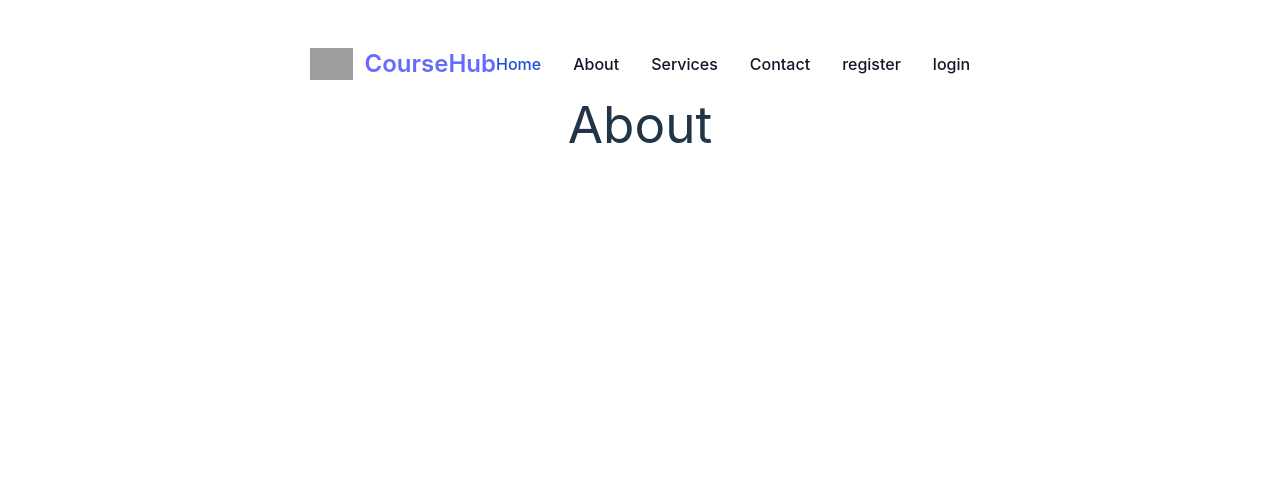
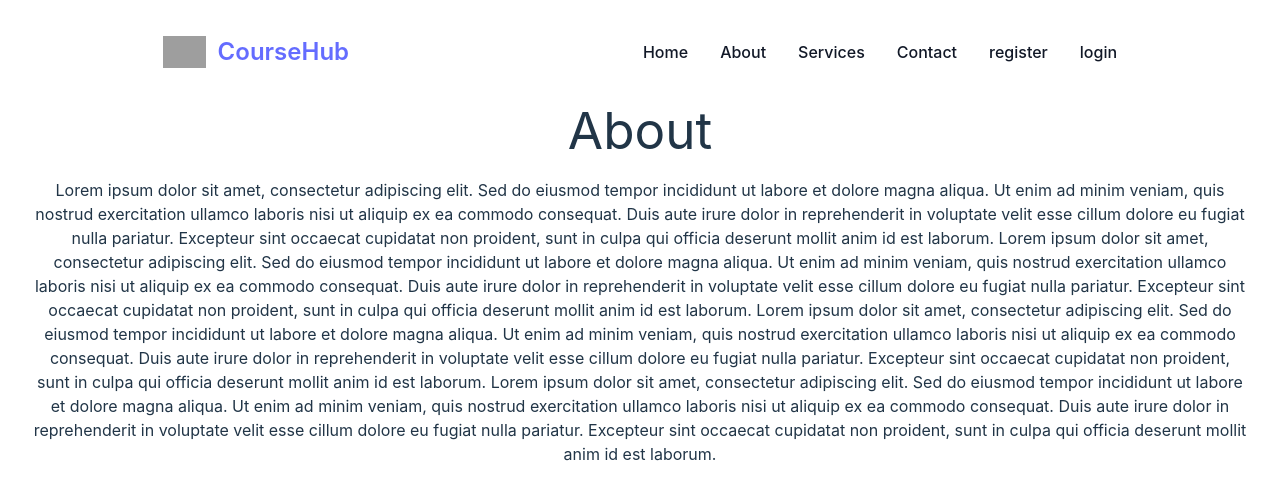
Before and after one commit to PriyalGhule/ecommerceFrontend, a React (Vite) app: page /about in a window 1280 px wide. Shown: the top 500 px of the page. Built offline with nearby package versions, Linux system fonts and the light colour scheme; no server answers; grey boxes are pictures that could not be loaded.

Commit message:
changes in navbar

```diff
--- a/src/components/Navbar.jsx
+++ b/src/components/Navbar.jsx
@@ -20,8 +20,8 @@ export const Navbar=()=>{
 
 
 
-<nav className=" position:fixed">
-  <div className="max-w-screen-xl flex flex-wrap items-center justify-between mx-auto p-4">
+<nav className="fixed top-0 left-0 w-full py-5 z-50">
+  <div className="w-full flex flex-wrap items-center justify-around mx-auto p-4">
     <a href="https://flowbite.com/" className="flex items-center space-x-3 rtl:space-x-reverse">
         <img src="https://flowbite.com/docs/images/logo.svg" className="h-8" alt="Flowbite Logo" />
         <span className="self-center text-2xl font-semibold whitespace-nowrap dark:text-white">CourseHub</span>
@@ -35,7 +35,7 @@ export const Navbar=()=>{
     <div className={`${isMenuOpen ? "" : "hidden"} w-full md:block md:w-auto`} id="navbar-default">
       <ul className="font-medium flex flex-col p-4 md:p-0 mt-4  md:flex-row md:space-x-8 rtl:space-x-reverse md:mt-0 md:border-0 ">
         <li>
-          <NavLink to="/" className="block py-2 px-3 text-white rounded md:bg-transparent md:text-blue-700 md:p-0 dark:text-white md:dark:text-blue-500" aria-current="page">Home</NavLink>
+          <NavLink to="/" className="block py-2 px-3 text-gray-900 rounded hover:bg-gray-100 md:hover:bg-transparent md:border-0 md:hover:text-blue-700 md:p-0 dark:text-white md:dark:hover:text-blue-500 dark:hover:bg-gray-700 dark:hover:text-white md:dark:hover:bg-transparent">Home</NavLink>
         </li>
         <li>
           <NavLink to="/about" className="block py-2 px-3 text-gray-900 rounded hover:bg-gray-100 md:hover:bg-transparent md:border-0 md:hover:text-blue-700 md:p-0 dark:text-white md:dark:hover:text-blue-500 dark:hover:bg-gray-700 dark:hover:text-white md:dark:hover:bg-transparent">About</NavLink>
--- a/src/index.css
+++ b/src/index.css
@@ -29,9 +29,10 @@ a:hover {
 }
 
 body {
-  margin: 0;
+  margin-top: 70px;
   display: flex;
-  place-items: center;
+
+ /* place-items: center;
   /* min-width: 320px;
   min-height: 100vh; */
 }
--- a/src/pages/about.jsx
+++ b/src/pages/about.jsx
@@ -1,3 +1,13 @@
 export const About=()=>{
-    return <h1>About</h1>
+    return<>
+
+    <h1>About</h1>
+   <p style={{ marginTop: '20px'}}>
+Lorem ipsum dolor sit amet, consectetur adipiscing elit. Sed do eiusmod tempor incididunt ut labore et dolore magna aliqua. Ut enim ad minim veniam, quis nostrud exercitation ullamco laboris nisi ut aliquip ex ea commodo consequat. Duis aute irure dolor in reprehenderit in voluptate velit esse cillum dolore eu fugiat nulla pariatur. Excepteur sint occaecat cupidatat non proident, sunt in culpa qui officia deserunt mollit anim id est laborum. Lorem ipsum dolor sit amet, consectetur adipiscing elit. Sed do eiusmod tempor incididunt ut labore et dolore magna aliqua. Ut enim ad minim veniam, quis nostrud exercitation ullamco laboris nisi ut aliquip ex ea commodo consequat. Duis aute irure dolor in reprehenderit in voluptate velit esse cillum dolore eu fugiat nulla pariatur. Excepteur sint occaecat cupidatat non proident, sunt in culpa qui officia deserunt mollit anim id est laborum.
+
+Lorem ipsum dolor sit amet, consectetur adipiscing elit. Sed do eiusmod tempor incididunt ut labore et dolore magna aliqua. Ut enim ad minim veniam, quis nostrud exercitation ullamco laboris nisi ut aliquip ex ea commodo consequat. Duis aute irure dolor in reprehenderit in voluptate velit esse cillum dolore eu fugiat nulla pariatur. Excepteur sint occaecat cupidatat non proident, sunt in culpa qui officia deserunt mollit anim id est laborum. Lorem ipsum dolor sit amet, consectetur adipiscing elit. Sed do eiusmod tempor incididunt ut labore et dolore magna aliqua. Ut enim ad minim veniam, quis nostrud exercitation ullamco laboris nisi ut aliquip ex ea commodo consequat. Duis aute irure dolor in reprehenderit in voluptate velit esse cillum dolore eu fugiat nulla pariatur. Excepteur sint occaecat cupidatat non proident, sunt in culpa qui officia deserunt mollit anim id est laborum.
+
+
+</p>
+</>
 }
```
